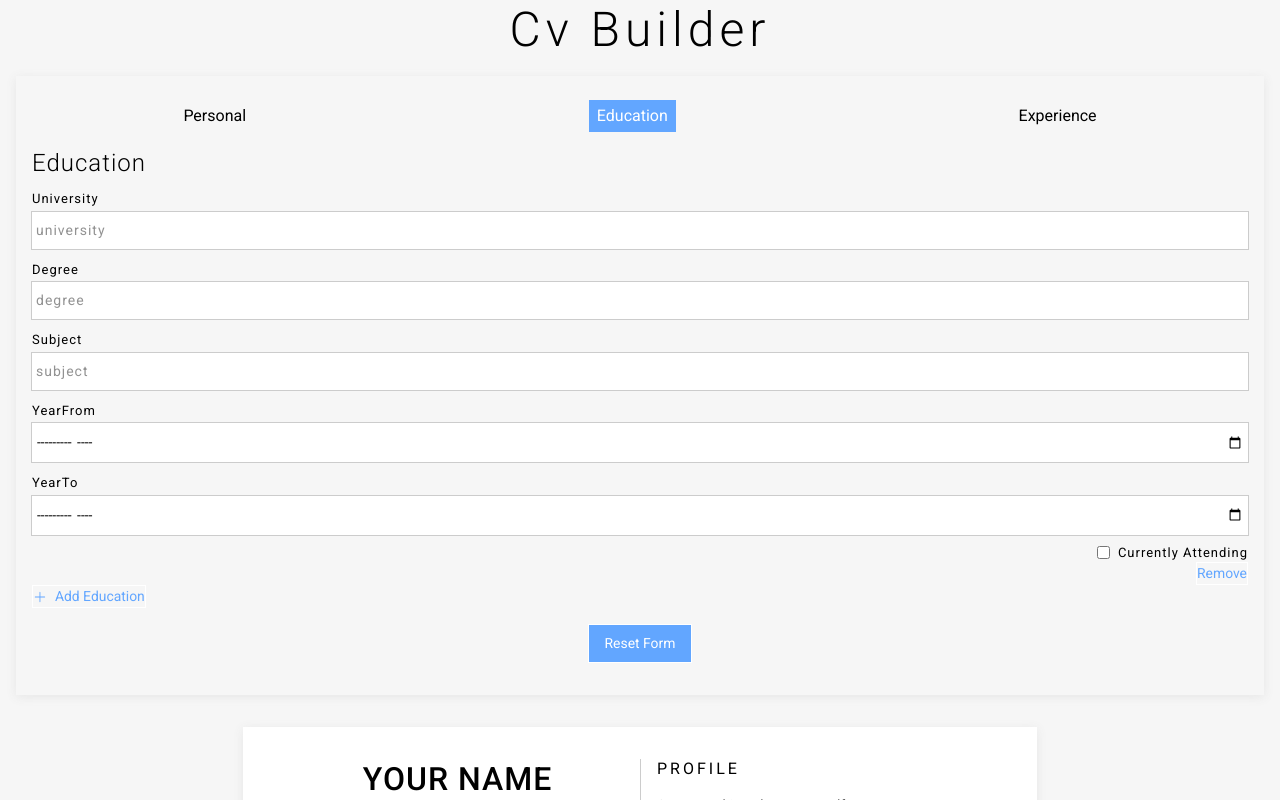
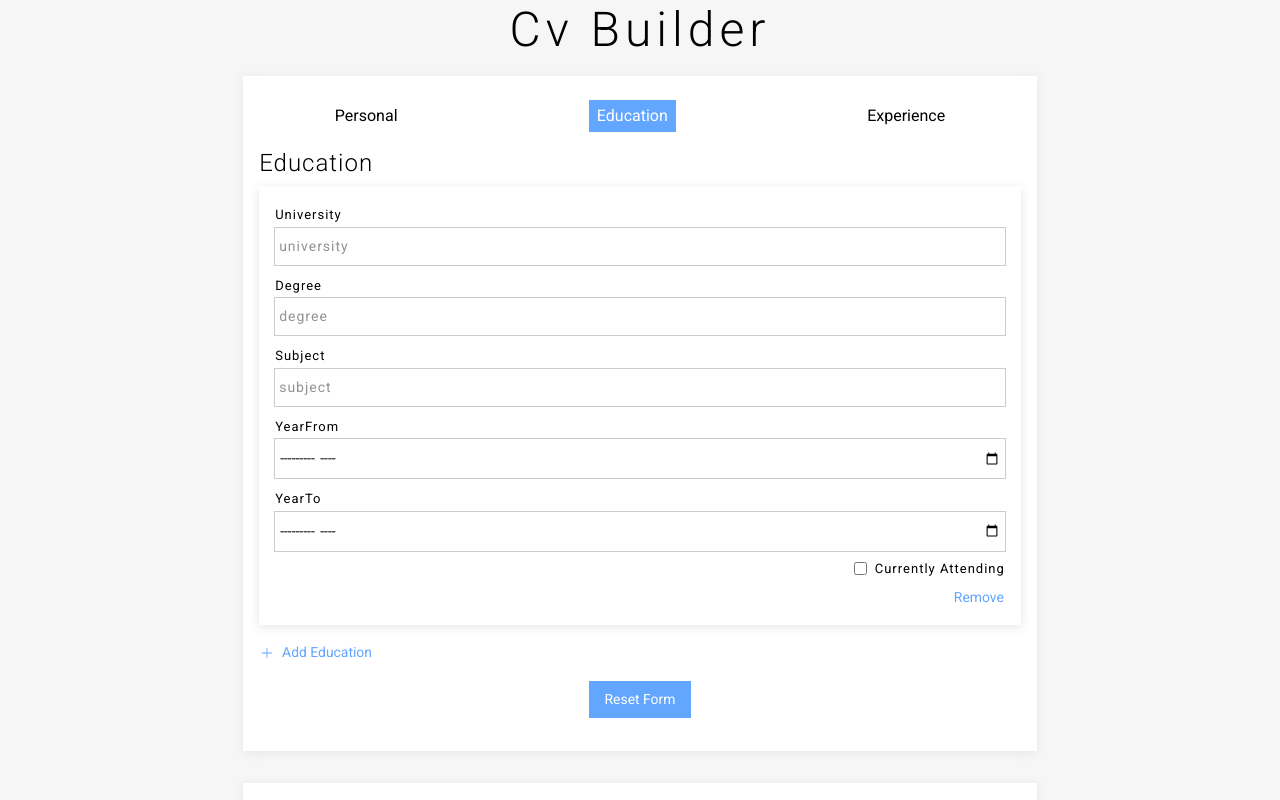
Before and after one commit to anmaras/cv-project, a React (Create React App) app: page /education in a window 1280 px wide. Shown: the top 800 px of the page. Built offline with nearby package versions, Linux system fonts and the light colour scheme.

Commit message:
form component style update

```diff
--- a/src/Components/Form/Form.module.css
+++ b/src/Components/Form/Form.module.css
@@ -6,6 +6,10 @@
   gap: 0.5rem;
   box-shadow: var(--shadow);
   padding-block: 1rem;
+  background-color: var(--white);
+
+  /* max-width: var(--cv-width); */
+  /* min-width: clamp(var(--cv-width), aut); */
 }
 
 .form-page-links-container {
@@ -24,7 +28,6 @@
 
 .forms-container {
   height: 100%;
-  display: grid;
   padding-inline: 1rem;
   padding-bottom: 1rem;
   overflow: auto;
@@ -43,8 +46,13 @@
 }
 
 .listItem-form-wrapper {
+  margin-bottom: 1rem;
   display: flex;
   flex-direction: column;
+  gap: 0.5rem;
+  box-shadow: var(--shadow);
+  padding-inline: 1rem;
+  padding-block: 1rem;
 }
 
 .listItem-form {
@@ -103,14 +111,26 @@
 }
 
 .forms-container::-webkit-scrollbar-thumb {
-  background-color: darkgrey;
+  background-color: var(--darker-blue-color);
 
   border-radius: 20px;
   /* outline: 1px solid slategrey; */
 }
 /* scroll bar styling end */
 
+@media (min-width: 790px) {
+  .forms-section {
+    margin: auto;
+    min-width: var(--cv-width);
+  }
+}
+
 @media (min-width: 1440px) {
+  .forms-section {
+    margin: 0;
+    min-width: inherit;
+  }
+
   /* create education section unique style start */
   .education,
   .experience {
```
